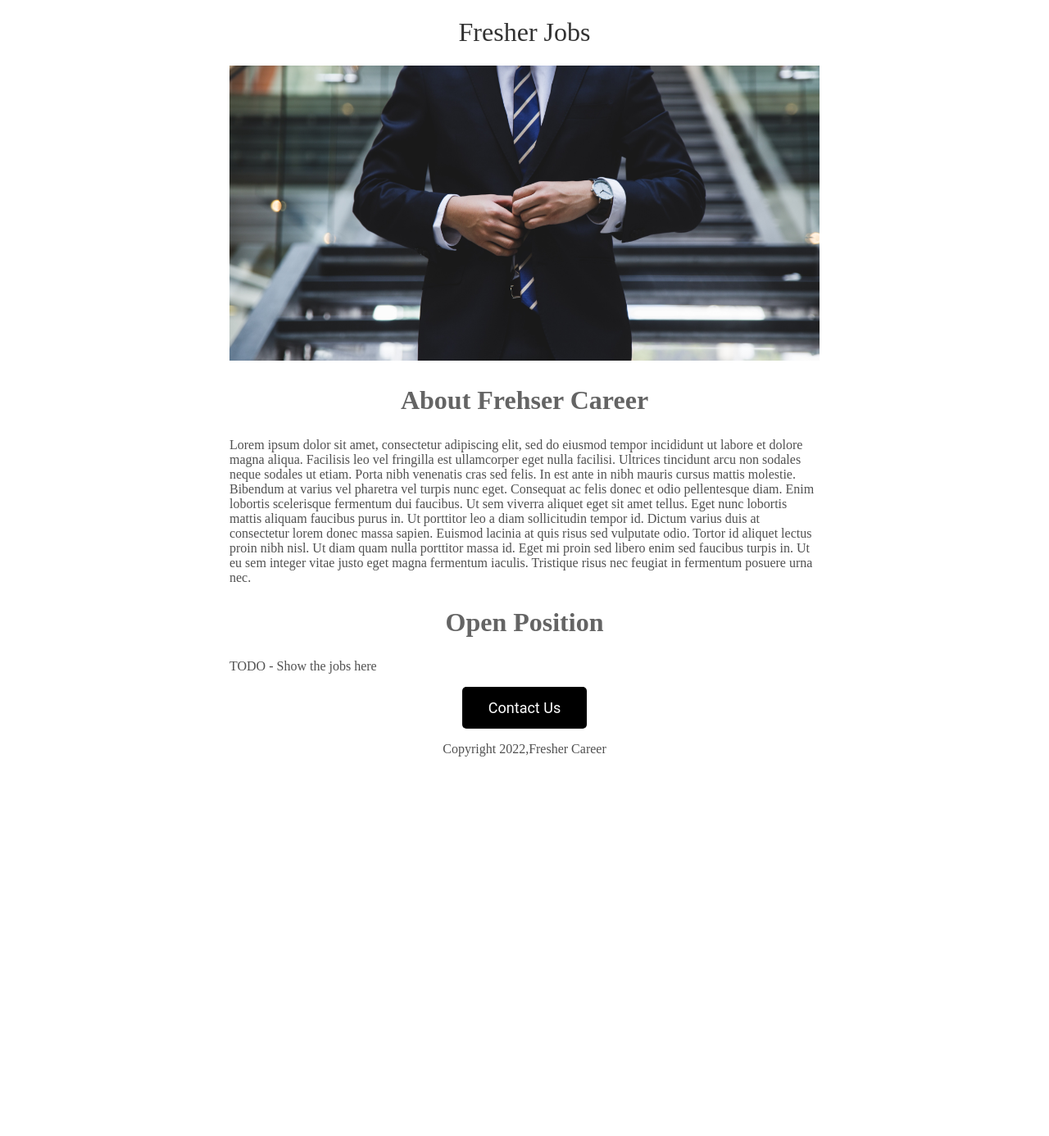
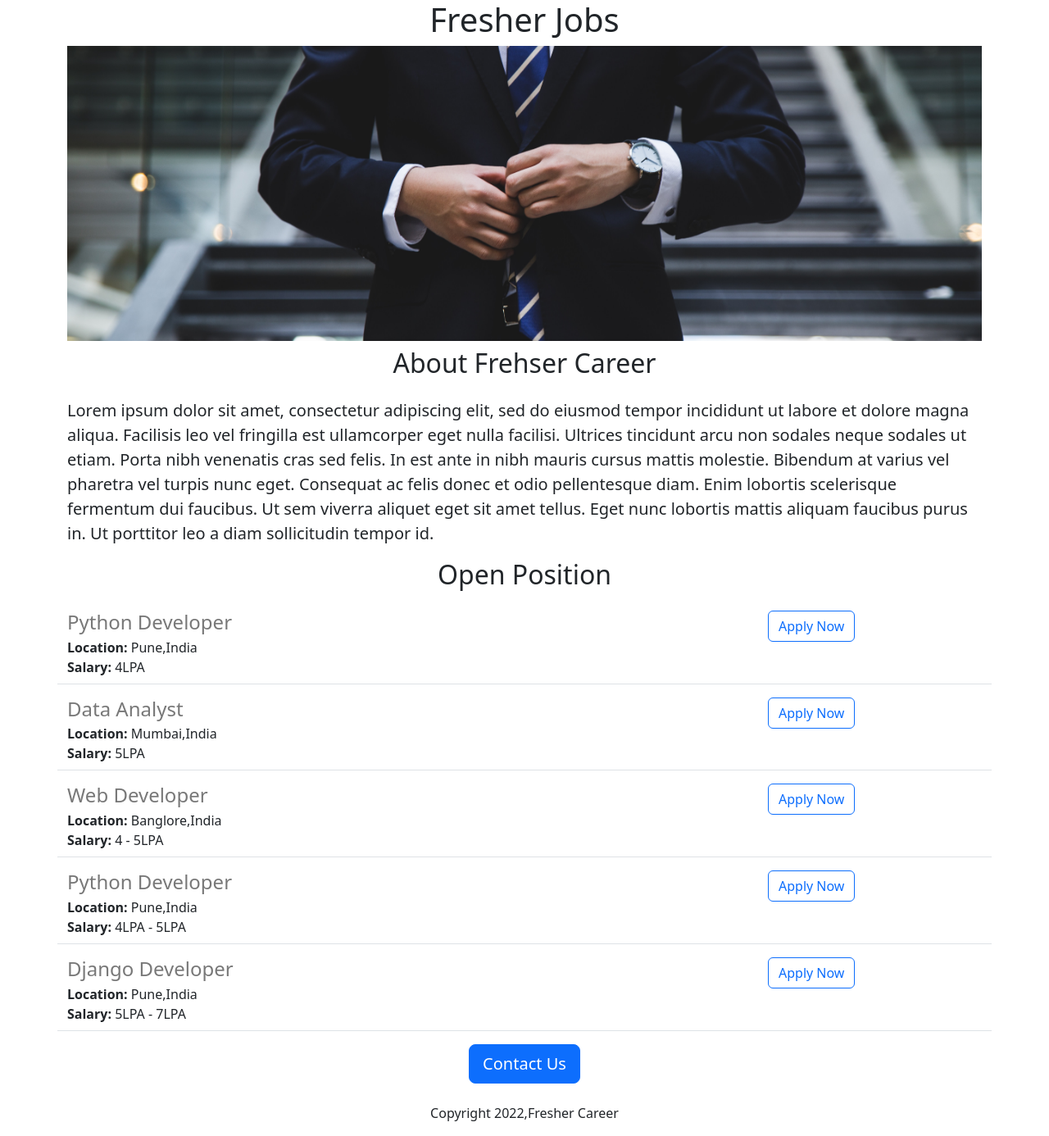
Before and after one commit to bina10/fresher-careers-website, a Flask app: page / in a window 1280 px wide. Shown: the whole page at 82% size. Before the commit the page ends 923 px from the top, so only its background shows below. Run offline with Flask 3, Linux system fonts and the light colour scheme.

Commit message:
Added dynamic data and API route

```diff
--- a/app.py
+++ b/app.py
@@ -1,8 +1,44 @@
-from flask import Flask,render_template
+from flask import Flask,render_template ,jsonify
 app = Flask(__name__)
+JOBS =[
+  {
+    'id' : 1,
+    'title' : 'Python Developer',
+    'location' :' Pune,India',
+    'salary': '4LPA'
+},
+{
+    'id' : 2,
+    'title' :'Data Analyst',
+    'location' :' Mumbai,India',
+    'salary': '5LPA'
+},
+{
+    'id' : 3,
+    'title' : 'Web Developer',
+    'location' :'Banglore,India',
+    'salary': '4 - 5LPA'
+},
+{
+    'id' : 4,
+    'title' :'Python Developer',
+    'location' :' Pune,India',
+    'salary': '4LPA - 5LPA'
+},
+{
+    'id' : 5,
+    'title' : 'Django Developer',
+    'location' :' Pune,India',
+    'salary': '5LPA - 7LPA'
+}
+]
 
 @app.route("/")
 def hello():
-  return render_template('home.html')
+  return render_template('home.html',jobs=JOBS,company_name='Fresher')
+
+@app.route("/api/jobs")
+def list_jobs():
+  return jsonify(JOBS)
 if __name__ == '__main__':
    app.run(host = '0.0.0.0',debug = True)
--- a/templates/home.html
+++ b/templates/home.html
@@ -2,72 +2,41 @@
 <html>
   <head>
     <title>Fresher Job</title>
+    <meta charset="utf-8">
+    <meta name="viewport" content="width=device-width, initial-scale=1">
+    <title>Bootstrap demo</title>
+    <link href="https://cdn.jsdelivr.net/npm/bootstrap@5.3.2/dist/css/bootstrap.min.css" rel="stylesheet" integrity="sha384-T3c6CoIi6uLrA9TneNEoa7RxnatzjcDSCmG1MXxSR1GAsXEV/Dwwykc2MPK8M2HN" crossorigin="anonymous">
     <style>
-      h1{font-size:48px
-        font-family :Roboto;
-        font-weight : normal;
-        color:rgb(50,50,50);
-        text-align : center;
-
-        }
       #banner{
+        height: 360px;
         width : 100%;
-        height : 360px;
         object-fit:cover;
-      }
-      h2{
-        font: family Roboto;
-        font-size: 32px;
-        color:rgb(100,100,100);
-        text-align:center;
-      }
-      p{
-        font: family roboto;
-        color:rgb(80,80,80);
-
-      }
-      .bodytext{
-        font-family:roboto;
-        color :rgb(80,80,80);
-      }
-      #container{
-        max-width:720px;
-        margin:0 auto 0 auto;
 
 
       }
-        button{
-          font-family: roboto;
-          background: Black;
-          color: white;
-          border: none;
-          border-radius:5px;
-          padding: 15px 32px;
-          text-align:center;
-          text-decoration: none;
-          display: inline-block;
-          font-size: 18px;
+    </style>
 
-
-        }
-    </style>
 
   </head>
   <body>
-    <div id ="container">
-    <h1>Fresher Jobs</h1>
-    <img id ="banner" src ="https://fresher-careers-website.aditisapate.repl.co/static/baner.jpg" >
-    <h2>About Frehser Career</h2>
-    <p class="body-text">
+    <div class ="container">
+    <h1 class="text-center">{{company_name}} Jobs</h1>
+    <img class ="img-fluid"id="banner"src ="https://fresher-careers-website.aditisapate.repl.co/static/baner.jpg" >
+    <h2 class="text-center mt-2 mb-4">About Frehser Career</h2>
+    <p class="lead">
       Lorem ipsum dolor sit amet, consectetur adipiscing elit, sed do eiusmod tempor incididunt ut labore et dolore magna aliqua. Facilisis leo vel fringilla est ullamcorper eget nulla facilisi. Ultrices tincidunt arcu non sodales neque sodales ut etiam. Porta nibh venenatis cras sed felis. In est ante in nibh mauris cursus mattis molestie. Bibendum at varius vel pharetra vel turpis nunc eget. Consequat ac felis donec et odio pellentesque diam. Enim lobortis scelerisque fermentum dui faucibus. Ut sem viverra aliquet eget sit amet tellus. Eget nunc lobortis mattis aliquam faucibus purus in. Ut porttitor leo a diam sollicitudin tempor id.
 
-      Dictum varius duis at consectetur lorem donec massa sapien. Euismod lacinia at quis risus sed vulputate odio. Tortor id aliquet lectus proin nibh nisl. Ut diam quam nulla porttitor massa id. Eget mi proin sed libero enim sed faucibus turpis in. Ut eu sem integer vitae justo eget magna fermentum iaculis. Tristique risus nec feugiat in fermentum posuere urna nec.
+
     </p>
-    <h2>Open Position</h2>
-    <p class="body-text">TODO - Show the jobs here</p>
-    <div style ="text-align:center;">
-    <button>Contact Us</button>
-      <p>Copyright 2022,Fresher Career</p>
+    <h2 class="text-center mt-2 mb-4">Open Position</h2>
+   <div>
+     {% for job in jobs %}
+     {% include 'jobitem.html' %}
+     {% endfor %}
+   </div>
+    <div class="text-center" >
+    <button class="btn btn-primary btn-lg">Contact Us</button>
+      <p class="mt-4">Copyright 2022,Fresher Career</p>
         </div>
       </div>
   </body>
--- /dev/null
+++ b/templates/jobitem.html
@@ -0,0 +1,21 @@
+<div class ="border-bottom row "style ="margin-bottom:16px;padding-bottom:8px;">
+  <div class="col-9">
+<h4  style = "color:rgb(120,120,120);
+  margin-bottom:4px; ">
+  {{job['title']}}
+</h4>
+  <div>
+    <b>Location:</b>
+    {{job['location']}}
+  </div>
+
+  <div>
+  <b>Salary: </b>
+  {{job['salary']}}
+  </div>
+</div>
+  <div class ="col-3">
+    <button type = "button" class="btn btn-outline-primary"> Apply Now </button>
+  </div>
+
+   </div>
```
